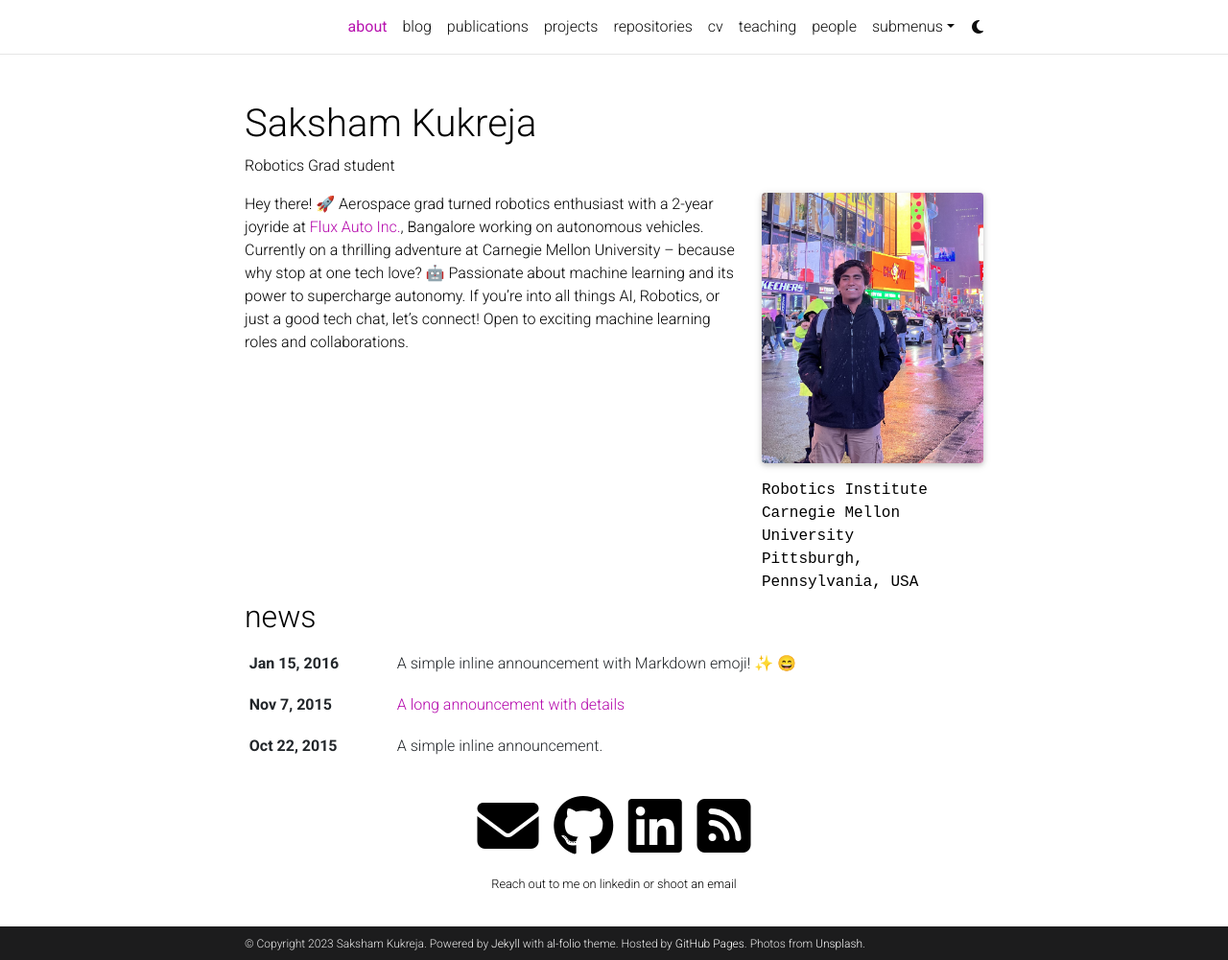
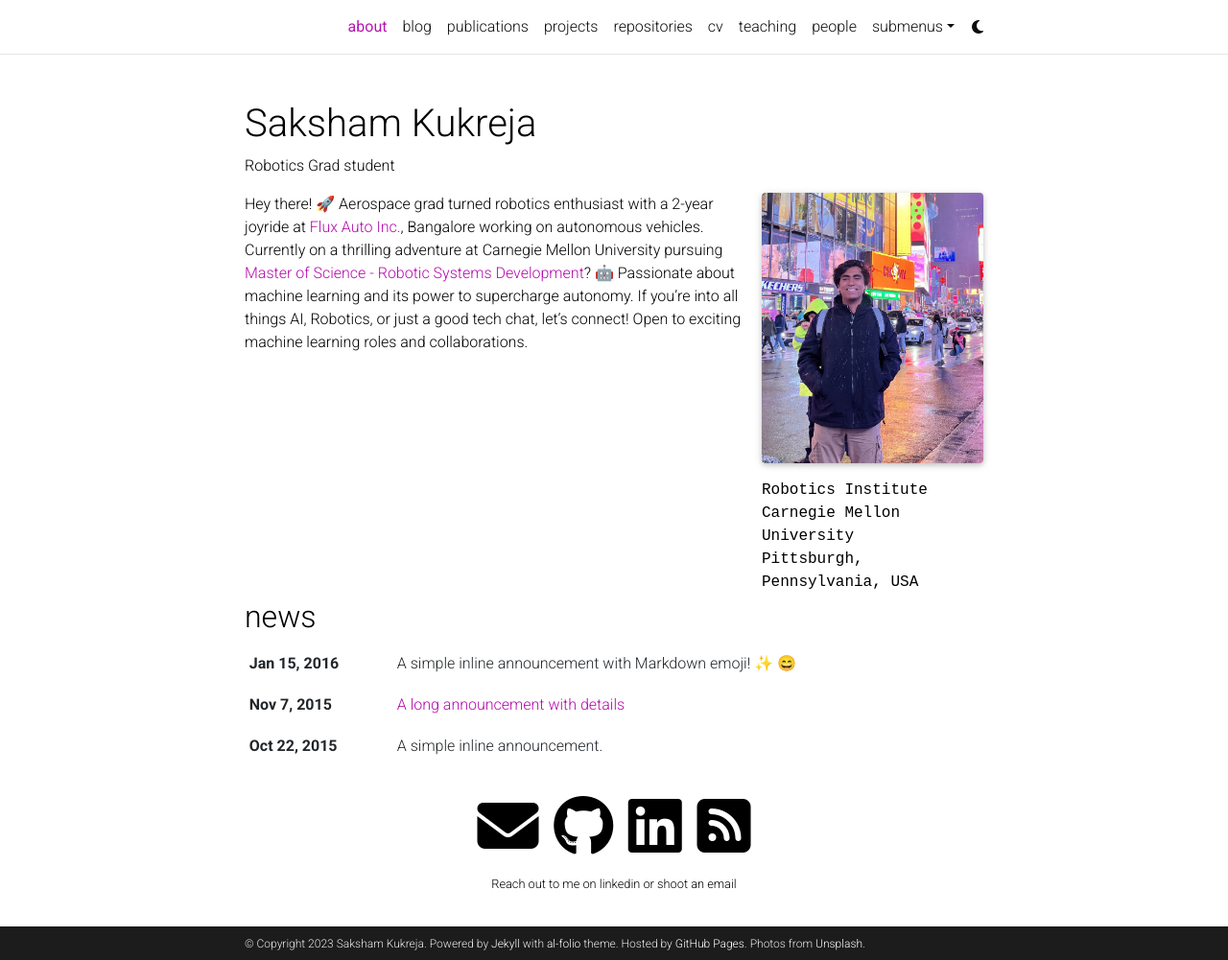
Before and after one commit to saksham18kukreja/saksham18kukreja.github.io, a Jekyll site: the page built from _pages/about.md, in a window 1280 px wide and 1001 px high. Shown: the whole window at 96% size. Built offline with Jekyll 4.4.1, drawn with Linux system fonts in a browser that asks for light colours; full-size pictures stand in for the smaller copies a plugin makes; emoji names are drawn with the system emoji font; comment, search, counter and statistics services are not loaded; a style sheet for code colours, icons or effects is not loaded.

Commit message:
Update about.md

```diff
--- a/_pages/about.md
+++ b/_pages/about.md
@@ -19,4 +19,4 @@
 social: true  # includes social icons at the bottom of the page
 ---
 
-Hey there! 🚀 Aerospace grad turned robotics enthusiast with a 2-year joyride at [Flux Auto Inc.](https://fluxauto.xyz/), Bangalore working on autonomous vehicles. Currently on a thrilling adventure at Carnegie Mellon University – because why stop at one tech love? 🤖 Passionate about machine learning and its power to supercharge autonomy. If you're into all things AI, Robotics, or just a good tech chat, let's connect! Open to exciting machine learning roles and collaborations.
+Hey there! 🚀 Aerospace grad turned robotics enthusiast with a 2-year joyride at [Flux Auto Inc.](https://fluxauto.xyz/), Bangalore working on autonomous vehicles. Currently on a thrilling adventure at Carnegie Mellon University pursuing [Master of Science - Robotic Systems Development](https://mrsd.ri.cmu.edu/)? 🤖 Passionate about machine learning and its power to supercharge autonomy. If you're into all things AI, Robotics, or just a good tech chat, let's connect! Open to exciting machine learning roles and collaborations.
```
